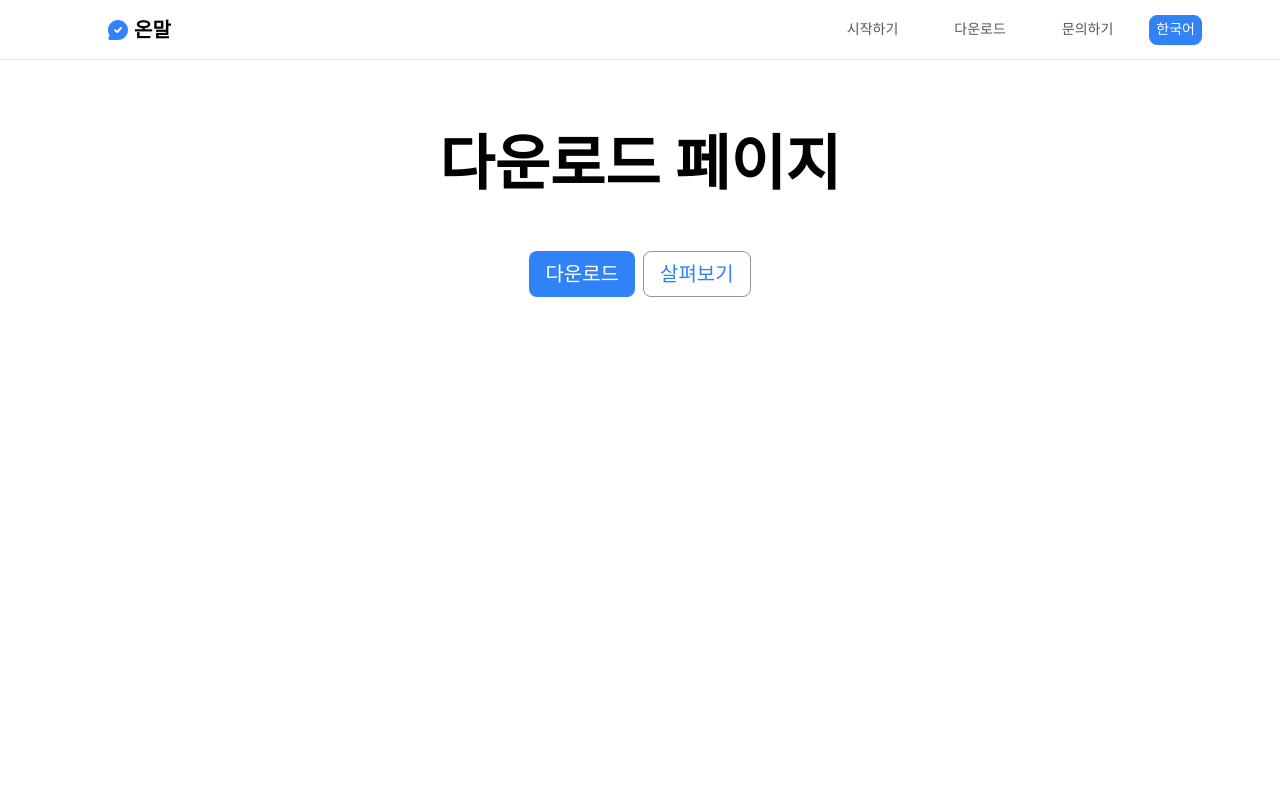
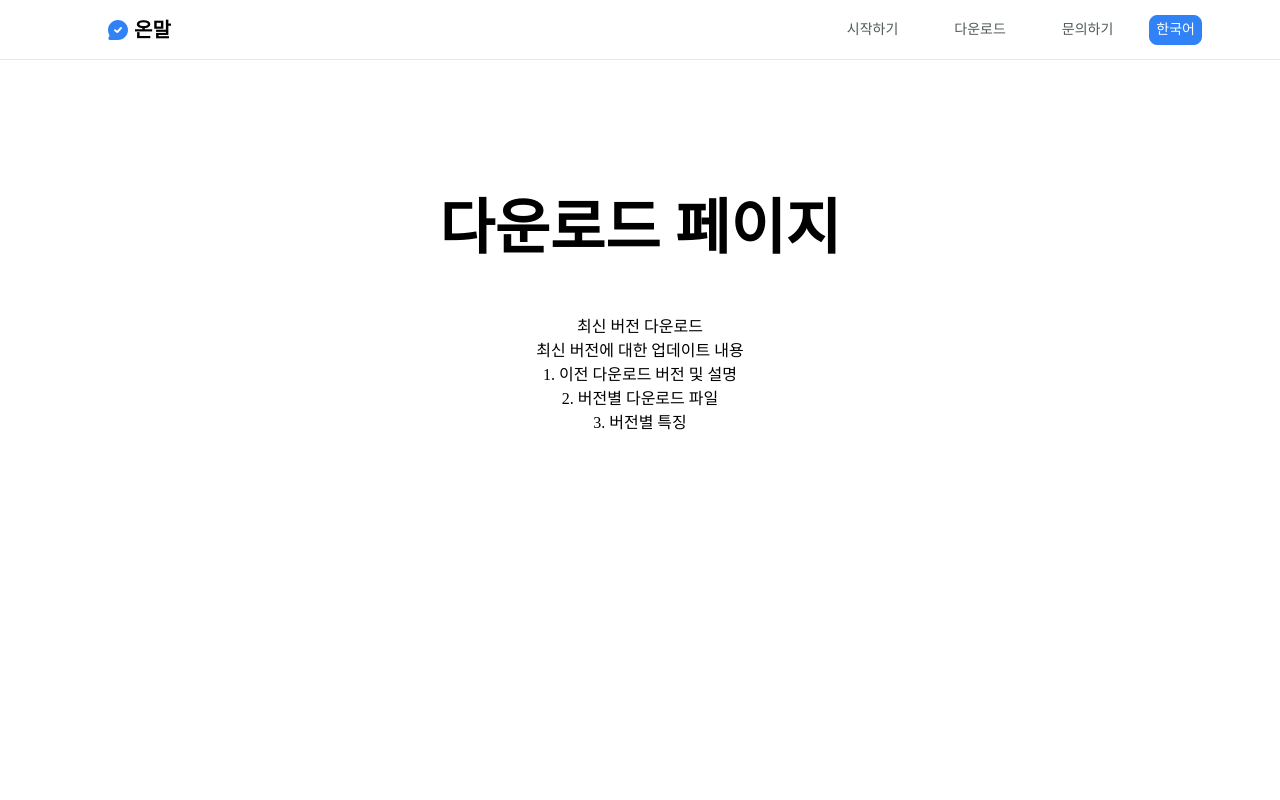
Before and after one commit to righthunkwon/onmal-web, a React (Vite) app: page /download in a window 1280 px wide. Shown: the top 800 px of the page. Built offline with nearby package versions, Linux system fonts and the light colour scheme.

Commit message:
style: 레이아웃 공통 컴포넌트 분리 및 서비스 소개 문구 수정

```diff
--- /dev/null
+++ b/src/components/common/PagePaddingWrapper.tsx
@@ -0,0 +1,11 @@
+import React from 'react';
+
+const PagePaddingWrapper: React.FC = () => {
+  return (
+    <>
+      <div className="pt-32 sm:pt-48"></div>
+    </>
+  );
+};
+
+export default PagePaddingWrapper;
--- a/src/domains/download/DownloadPage.tsx
+++ b/src/domains/download/DownloadPage.tsx
@@ -1,3 +1,4 @@
+import PagePaddingWrapper from '@/components/common/PagePaddingWrapper';
 import usePageTitle from '@/hooks/usePageTitle';
 import React from 'react';
 
@@ -6,21 +7,17 @@ const DownloadPage: React.FC = () => {
 
   return (
     <>
-      <div className="pb-12 sm:pb-32"></div>
+      <PagePaddingWrapper />
       <div className="mx-auto text-center">
         <div className="mb-8 text-3xl leading-tight font-semibold sm:mb-12 sm:text-6xl">
           다운로드 페이지
         </div>
-
-        <div className="flex justify-center gap-2 sm:text-xl">
-          {/* 최신버전 다운로드 */}
-          <button className="bg-ourBlue hover:bg-ourEventBlueDark rounded-lg px-4 py-2 text-white hover:cursor-pointer">
-            다운로드
-          </button>
-          {/* 다운로드 페이지로 이동 */}
-          <button className="text-ourTextBlue border-ourGray hover:text-ourEventBlueDark rounded-lg border-1 px-4 py-2 hover:cursor-pointer hover:border-black">
-            살펴보기
-          </button>
+        <div>
+          <div>최신 버전 다운로드</div>
+          <div>최신 버전에 대한 업데이트 내용</div>
+          <div>1. 이전 다운로드 버전 및 설명</div>
+          <div>2. 버전별 다운로드 파일</div>
+          <div>3. 버전별 특징</div>
         </div>
       </div>
     </>
--- a/src/domains/home/components/HomeIntroduce1.tsx
+++ b/src/domains/home/components/HomeIntroduce1.tsx
@@ -47,9 +47,8 @@ const HomeIntroduce1: React.FC = () => {
       <section className="animate-fade-in flex min-h-[calc(100vh)] flex-col justify-between pt-32 sm:pt-48">
         <div className="mx-auto flex-1 text-center">
           <div className="mb-8 text-3xl leading-normal font-semibold sm:mb-12 sm:text-6xl sm:leading-tight">
-            <span className="block">바로 적용하는 다국어</span>
-            <span className="block sm:inline">온말에서 </span>
-            <span className="sm:inline">쉽고 간편하게</span>
+            <span className="block">개발자를 위한</span>
+            <span className="block">바로 적용하는 컨벤션</span>
           </div>
 
           <div className="flex justify-center gap-2 sm:text-xl">
--- a/src/domains/home/components/HomeIntroduce2.tsx
+++ b/src/domains/home/components/HomeIntroduce2.tsx
@@ -5,8 +5,15 @@ const HomeIntroduce2: React.FC = () => {
     <>
       <section className="bg-ourBlue flex min-h-[calc(100vh-60px)] flex-col justify-between pt-16 sm:pt-24">
         <div className="animate-fade-in mx-auto flex-1 text-center">
-          <div className="mb-8 text-3xl leading-normal font-semibold sm:mb-12 sm:text-6xl sm:leading-tight">
-            <span className="block">두 번째 소개 페이지</span>
+          <div className="mb-8 text-xl leading-normal font-semibold text-white sm:mb-12 sm:text-3xl sm:leading-tight">
+            <span className="c-content block p-32">
+              내 모든 금융 내역을 한눈에 조회하고 한 곳에서 관리하세요. 이제껏
+              경험 못 했던 쉽고 편리한 금융 서비스, 토스와 함께라면 당신의
+              일상이 새로워질 거예요.
+            </span>
+            <span>서비스1</span>
+            <span>서비스2</span>
+            <span>서비스3</span>
           </div>
         </div>
       </section>
--- a/src/domains/not-found/NotFoundPage.tsx
+++ b/src/domains/not-found/NotFoundPage.tsx
@@ -1,3 +1,4 @@
+import PagePaddingWrapper from '@/components/common/PagePaddingWrapper';
 import usePageTitle from '@/hooks/usePageTitle';
 import React from 'react';
 import { Link } from 'react-router-dom';
@@ -7,7 +8,7 @@ const NotFoundPage: React.FC = () => {
 
   return (
     <>
-      <div className="pb-12 sm:pb-32"></div>
+      <PagePaddingWrapper />
       <div className="mx-auto text-center">
         <div className="mb-12 text-3xl leading-tight font-semibold sm:mb-12 sm:text-6xl">
           <span className="block sm:inline">페이지를 </span>
--- a/src/domains/start/StartPage.tsx
+++ b/src/domains/start/StartPage.tsx
@@ -1,3 +1,4 @@
+import PagePaddingWrapper from '@/components/common/PagePaddingWrapper';
 import usePageTitle from '@/hooks/usePageTitle';
 import React from 'react';
 
@@ -6,21 +7,14 @@ const StartPage: React.FC = () => {
 
   return (
     <>
-      <div className="pb-12 sm:pb-32"></div>
+      <PagePaddingWrapper />
       <div className="mx-auto text-center">
         <div className="mb-8 text-3xl leading-tight font-semibold sm:mb-12 sm:text-6xl">
           시작하기 페이지
         </div>
 
-        <div className="flex justify-center gap-2 sm:text-xl">
-          {/* 최신버전 다운로드 */}
-          <button className="bg-ourBlue hover:bg-ourEventBlueDark rounded-lg px-4 py-2 text-white hover:cursor-pointer">
-            다운로드
-          </button>
-          {/* 다운로드 페이지로 이동 */}
-          <button className="text-ourTextBlue border-ourGray hover:text-ourEventBlueDark rounded-lg border-1 px-4 py-2 hover:cursor-pointer hover:border-black">
-            살펴보기
-          </button>
+        <div>
+          <span>온말 서비스를 시작하는 방법 개발 문서처럼 설명하기</span>
         </div>
       </div>
     </>
```
